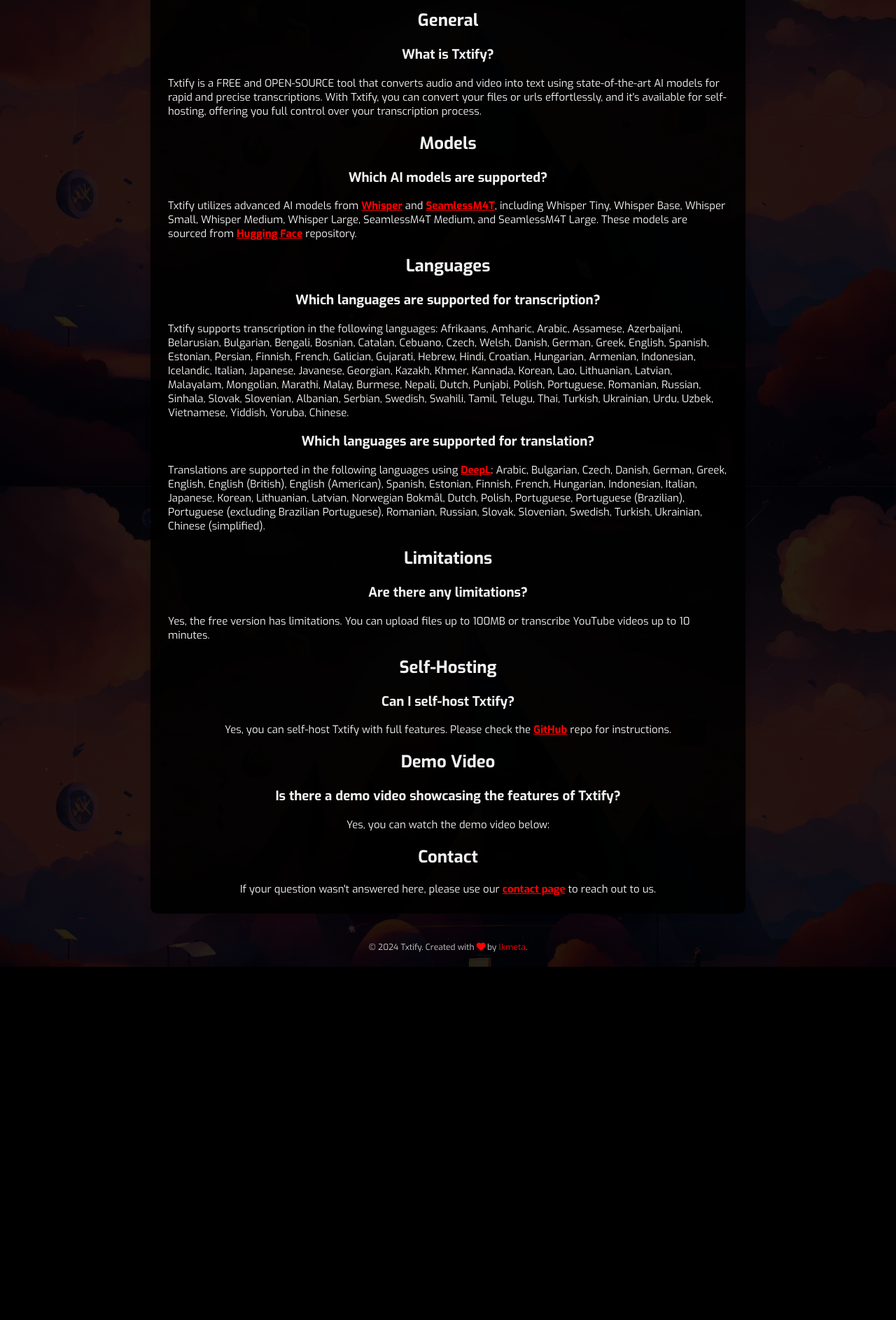
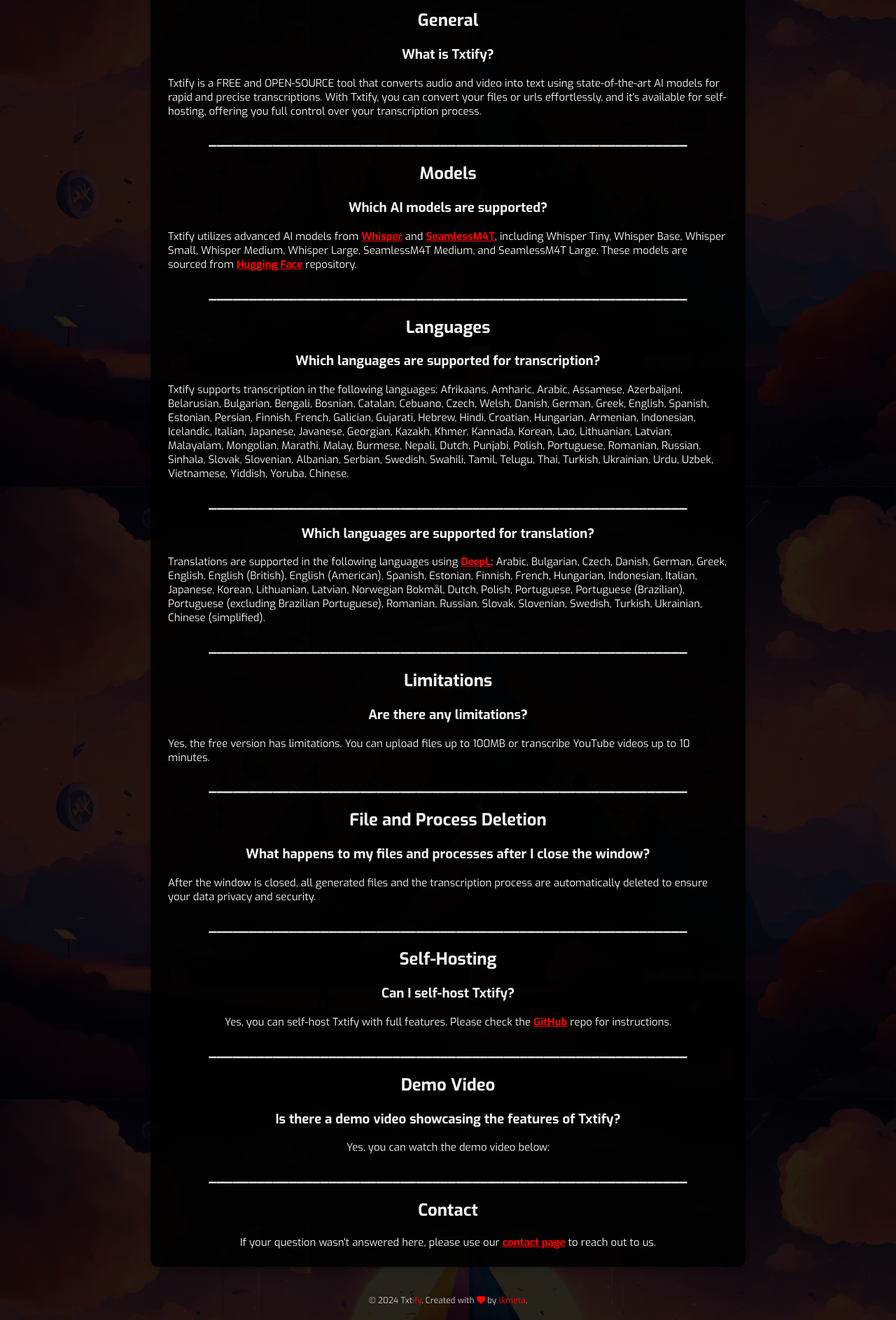
Before and after one commit to lkmeta/txtify, a FastAPI app: page /faq in a window 1280 px wide. Shown: the part 180-2067 px from the top of the page at 70% size. Before the commit the page ends 1562 px from the top, so only its background shows below. Run offline with FastAPI, Linux system fonts and the light colour scheme.

Commit message:
updated footer from htmls and stay updated section, also faq style and privacy

```diff
--- a/src/main.py
+++ b/src/main.py
@@ -207,7 +207,8 @@
                     {message}
                 </blockquote>
                 <div class="footer">
-                    &copy; 2024 Txtify. All rights reserved.
+                    &copy; 2024 Txt<span style="color: var(--primary-color);">ify</span>. Created with <i
+                        class="fa-solid fa-heart heart"></i> by <a href="https://lkmeta.me" target="_blank">lkmeta</a>.
                 </div>
             </div>
         </body>
--- a/templates/error.html
+++ b/templates/error.html
@@ -28,8 +28,8 @@
         </div>
     </div>
     <div class="footer">
-        &copy; 2024 Txtify. Created with <i class="fa-solid fa-heart heart"></i> by <a href="https://lkmeta.me"
-            target="_blank">lkmeta</a>.
+        &copy; 2024 Txt<span style="color: var(--primary-color);">ify</span>. Created with <i
+            class="fa-solid fa-heart heart"></i> by <a href="https://lkmeta.me" target="_blank">lkmeta</a>.
     </div>
 
     <script src="/static/scripts.js"></script>
--- a/templates/faq.html
+++ b/templates/faq.html
@@ -37,7 +37,6 @@
         </div>
     </div>
 
-
     <div class="container_faq">
         <h1>Frequently Asked Questions (FAQ)</h1>
         <div class="faq-content">
@@ -47,6 +46,10 @@
                 using state-of-the-art AI models for rapid and precise transcriptions. With Txtify, you can convert your
                 files or urls effortlessly, and it's available for self-hosting, offering you full control over your
                 transcription process.</p>
+
+            <!-- add line spacing using dots -->
+            <h3>____________________________________________________________</h3>
+            </h3>
 
             <h2>Models</h2>
             <h3>Which AI models are supported?</h3>
@@ -59,6 +62,8 @@
                 These models are sourced from <a href="https://huggingface.co/models" target="_blank"
                     style="color: var(--primary-color); font-weight: bold;">Hugging Face</a> repository.</p>
 
+            <h3>____________________________________________________________</h3>
+            </h3>
 
             <h2>Languages</h2>
             <h3>Which languages are supported for transcription?</h3>
@@ -72,6 +77,9 @@
                 Ukrainian, Urdu, Uzbek, Vietnamese, Yiddish, Yoruba, Chinese.</p>
             <!-- <p id="transcription-languages-list"></p> -->
 
+            <h3>____________________________________________________________</h3>
+            </h3>
+
             <h3>Which languages are supported for translation?</h3>
             <p>Translations are supported in the following
                 languages using <a href="https://www.deepl.com/en/translator" target="_blank"
@@ -82,10 +90,25 @@
                 Slovak, Slovenian, Swedish, Turkish, Ukrainian, Chinese (simplified).</p>
             <!-- <p id="translation-languages-list" class="language-list"></p> -->
 
+            <h3>____________________________________________________________</h3>
+            </h3>
+
             <h2>Limitations</h2>
             <h3>Are there any limitations?</h3>
             <p>Yes, the free version has limitations. You can upload files up to
                 100MB or transcribe YouTube videos up to 10 minutes.</p>
+
+            <h3>____________________________________________________________</h3>
+            </h3>
+
+            <h2>File and Process Deletion</h2>
+            <h3>What happens to my files and processes after I close the window?</h3>
+            <p>After the window is closed,
+                all generated files and the transcription process are automatically deleted to ensure your data privacy
+                and security.</p>
+
+            <h3>____________________________________________________________</h3>
+            </h3>
 
             <h2>Self-Hosting</h2>
             <h3>Can I self-host Txtify?</h3>
@@ -94,11 +117,25 @@
                     style="color: var(--primary-color); font-weight: bold;">GitHub</a> repo for
                 instructions.</p>
 
+            <h3>____________________________________________________________</h3>
+            </h3>
+
             <h2>Demo Video</h2>
             <h3>Is there a demo video showcasing the features of Txtify?</h3>
             <p style="text-align: center;">Yes, you can watch the demo video below:</p>
             <!-- <iframe width="560" height="315" src="https://www.youtube.com/embed/your_demo_video_id" frameborder="0"
                 allowfullscreen></iframe> -->
+
+            <!--
+            <h2>Stay Updated</h2>
+            <p>If you liked the project, consider giving it a star on GitHub to stay updated with the latest versions
+                and features. Your support is appreciated!</p>
+            <a class="github-button" href="https://github.com/lkmeta/txtify"
+                data-color-scheme="no-preference: light; light: light; dark: dark;" data-size="large"
+                aria-label="Star lkmeta/txtify on GitHub">Star</a>
+ -->
+            <h3>____________________________________________________________</h3>
+            </h3>
 
             <h2>Contact</h2>
 
@@ -109,8 +146,8 @@
     </div>
 
     <div class="footer">
-        &copy; 2024 Txtify. Created with <i class="fa-solid fa-heart heart"></i> by <a href="https://lkmeta.me"
-            target="_blank">lkmeta</a>.
+        &copy; 2024 Txt<span style="color: var(--primary-color);">ify</span>. Created with <i
+            class="fa-solid fa-heart heart"></i> by <a href="https://lkmeta.me" target="_blank">lkmeta</a>.
     </div>
 
 
--- a/templates/index.html
+++ b/templates/index.html
@@ -138,8 +138,8 @@
         </div>
     </div>
     <div class="footer">
-        &copy; 2024 Txtify. Created with <i class="fa-solid fa-heart heart"></i> by <a href="https://lkmeta.me"
-            target="_blank">lkmeta</a>.
+        &copy; 2024 Txt<span style="color: var(--primary-color);">ify</span>. Created with <i
+            class="fa-solid fa-heart heart"></i> by <a href="https://lkmeta.me" target="_blank">lkmeta</a>.
     </div>
 
 
```
Also changed, not shown: templates/contact.html (+13 -2 lines).
